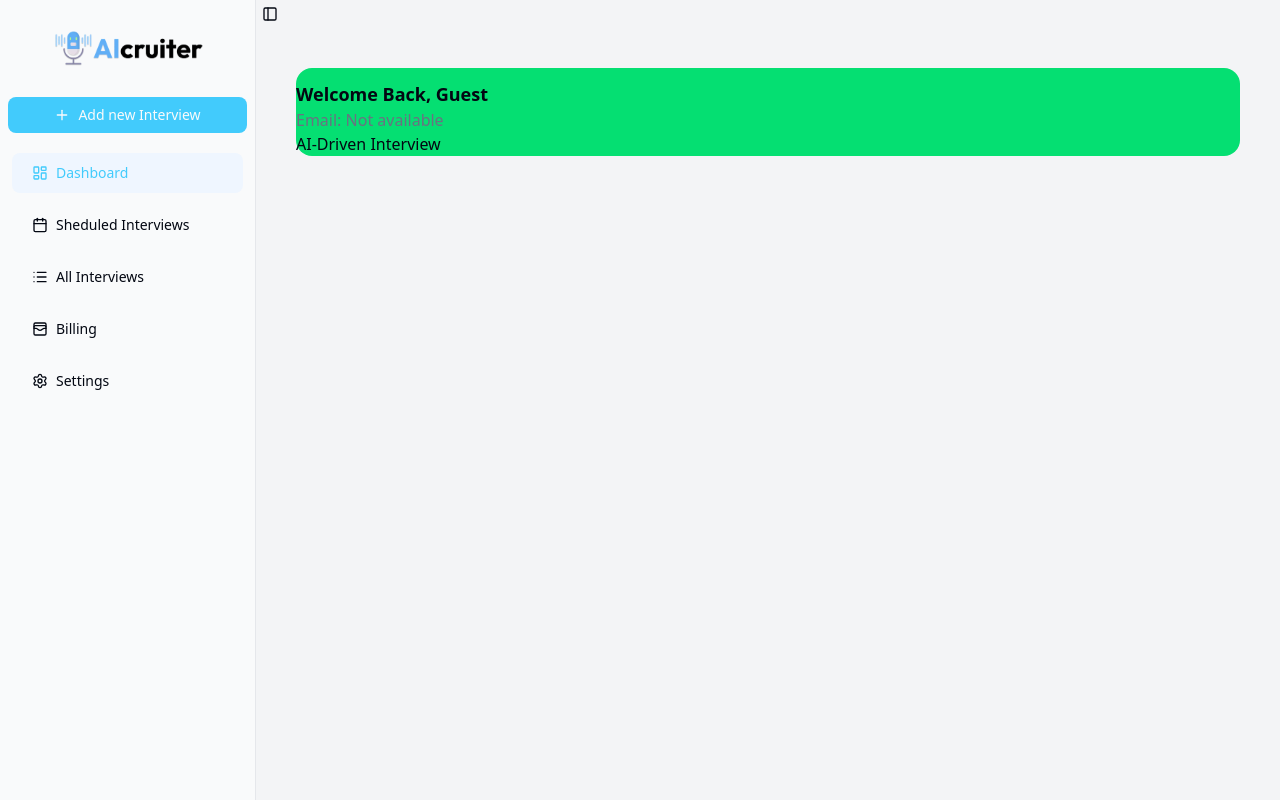
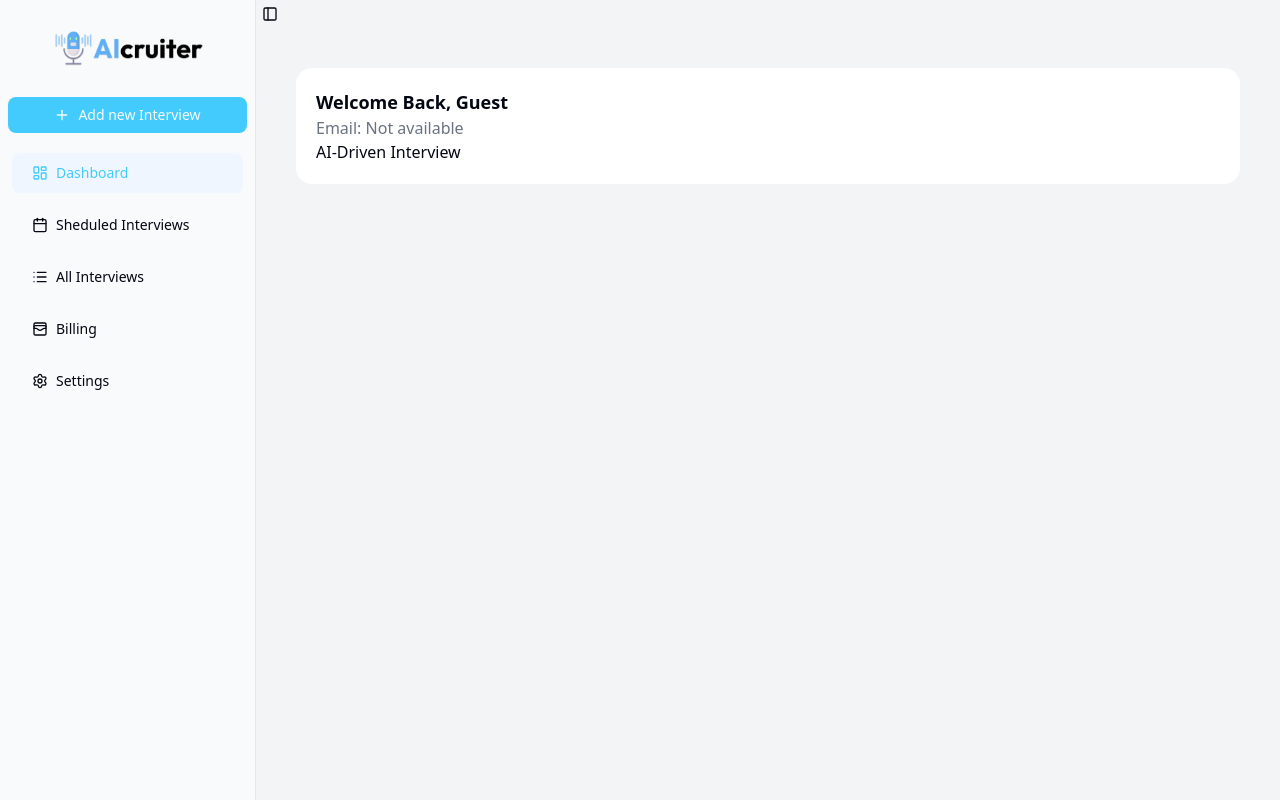
Before and after one commit to MariyaEfronY/ai-voice-inter, a Next.js app: page /dashboard in a window 1280 px wide. Built offline with nearby package versions, Linux system fonts and the light colour scheme; no server answers.

Commit message:
perfect dashboard welcome

```diff
--- a/app/(main)/dashboard/_components/WelcomeContainer.jsx
+++ b/app/(main)/dashboard/_components/WelcomeContainer.jsx
@@ -7,7 +7,7 @@ export default function WelcomeContainer() {
 
   return (
      <div>
-      <div className="bg-green-400 pt-3 rounded-2xl w-full">
+      <div className="bg-white p-5 rounded-2xl ">
       <h1 className="text-lg font-bold">Welcome Back, {user?.name || "Guest"} </h1>
       <p className="text-gray-500">Email: {user?.email || "Not available"}</p>
       <h2>AI-Driven Interview</h2>
```
